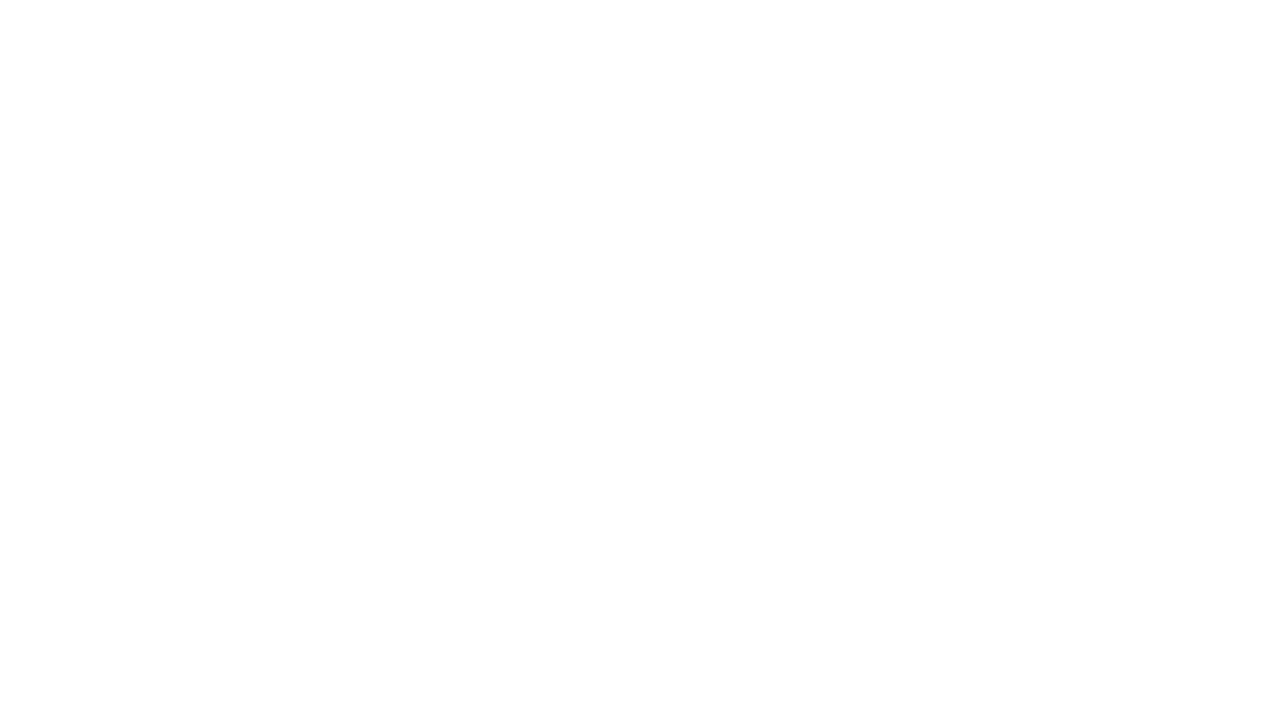
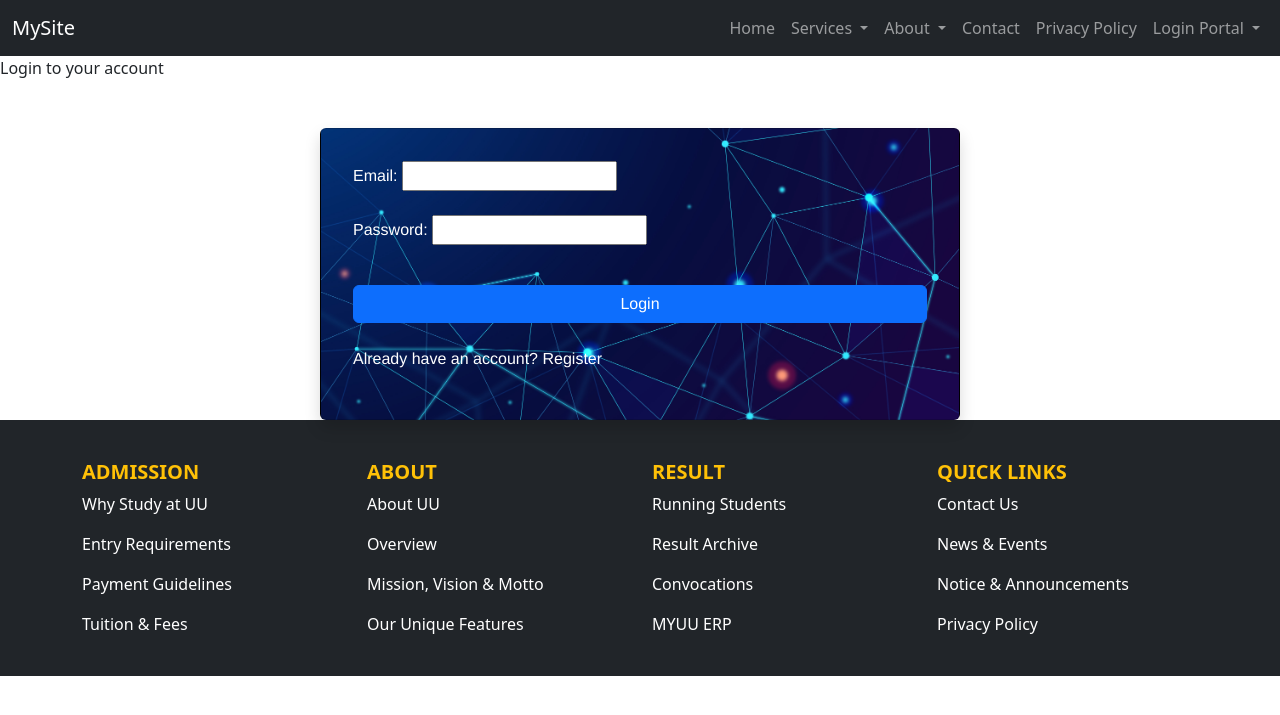
Before and after one commit to Forhath-Hosain-Ome/university, a Django app: page /accounts/login/ in a window 1280 px wide. Before the commit the part shown is empty. Shown: the top 715 px of the page. Run offline with Django 5.2, Linux system fonts and the light colour scheme.

Commit message:
done for today

```diff
--- a/accounts/forms.py
+++ b/accounts/forms.py
@@ -22,3 +22,8 @@ class registerForm(forms.ModelForm):
         if Account.objects.filter(username=username).exists():
             raise forms.ValidationError("Username already exists.")
         return username
+
+class login_Auth(forms.ModelForm):
+    class Meta:
+        model = Account
+        fields = ['email', 'password']
--- a/accounts/urls.py
+++ b/accounts/urls.py
@@ -4,7 +4,7 @@ from . import views
 app_name = 'accounts'  # Namespace for URL reversing
 
 urlpatterns = [
-    path('login/', views.login, name='login'),
+    path('login/', views.login_form, name='login'),
     path('register/', views.register, name='register'),
     path('profile/', views.profile, name='profile'),
 ]
--- a/accounts/views.py
+++ b/accounts/views.py
@@ -1,11 +1,27 @@
 from django.shortcuts import render,redirect
-from .forms import registerForm
+from django.contrib.auth import authenticate, login
+from .forms import registerForm,login_Auth
 
 
 # Create your views here.
-def login(request):
-
-    return render(request, 'accounts/login.html')
+def login_form(request):
+    if request.method == 'POST':
+        form = login_Auth(request.POST)
+        if form.is_valid():
+            email = form.cleaned_data.get('email')
+            password = form.cleaned_data.get('password')
+            user = authenticate(request, email=email, password=password)
+            if user is not None:
+                login_Auth(request, user)
+                return redirect('home:home')
+            else:
+                form.add_error(None, "Invalid email or password")
+    else:
+        form = login_Auth()
+    context = {
+        'form' : form
+    }
+    return render(request, 'accounts/login.html', context)
 
 def register(request):
     form = registerForm()
@@ -16,7 +32,10 @@ def register(request):
             return redirect('home:home')
     else:
         form = registerForm()
-    return render(request, 'accounts/register.html', {'form' : form})
+    context = {
+        'form' : form
+    }
+    return render(request, 'accounts/register.html', context)
 
 def profile(request):
     return render(request, 'accounts/profile.html')
--- a/templates/accounts/Login.html
+++ b/templates/accounts/Login.html
@@ -0,0 +1,27 @@
+{% extends "base.html" %}
+{% block meta-title %}
+    Login
+{% endblock %}
+
+{% block header_title %}
+    Login to your account
+{% endblock %}
+
+{% block content %}
+<div class="card p-3 w-50 mx-auto mt-5 shadow card_custom" style="background-image: url('/media/images/form_bg.jpg');">
+    <form method="POST" class="p-3">
+        {% csrf_token %}
+        {{ form }}
+        <button type="submit" class="btn btn-primary mt-3">
+            Login
+        </button>
+        <p>
+            Already have an account?
+            <a href="{% url 'accounts:register' %}">
+                Register
+            </a>
+        </p>
+
+    </form>
+</div>
+{% endblock %}
--- a/templates/includes/navbar.html
+++ b/templates/includes/navbar.html
@@ -60,7 +60,7 @@
           </a>
           <ul class="dropdown-menu" aria-labelledby="portalDropdown">
             <li><a class="dropdown-item" href="{% url 'accounts:register' %}">Register</a></li>
-            <li><a class="dropdown-item" href="#">Login</a></li>
+            <li><a class="dropdown-item" href="{% url 'accounts:login' %}">Login</a></li>
           </ul>
         </li>
         {% endif %}
```
Also changed, not shown: db.sqlite3.
